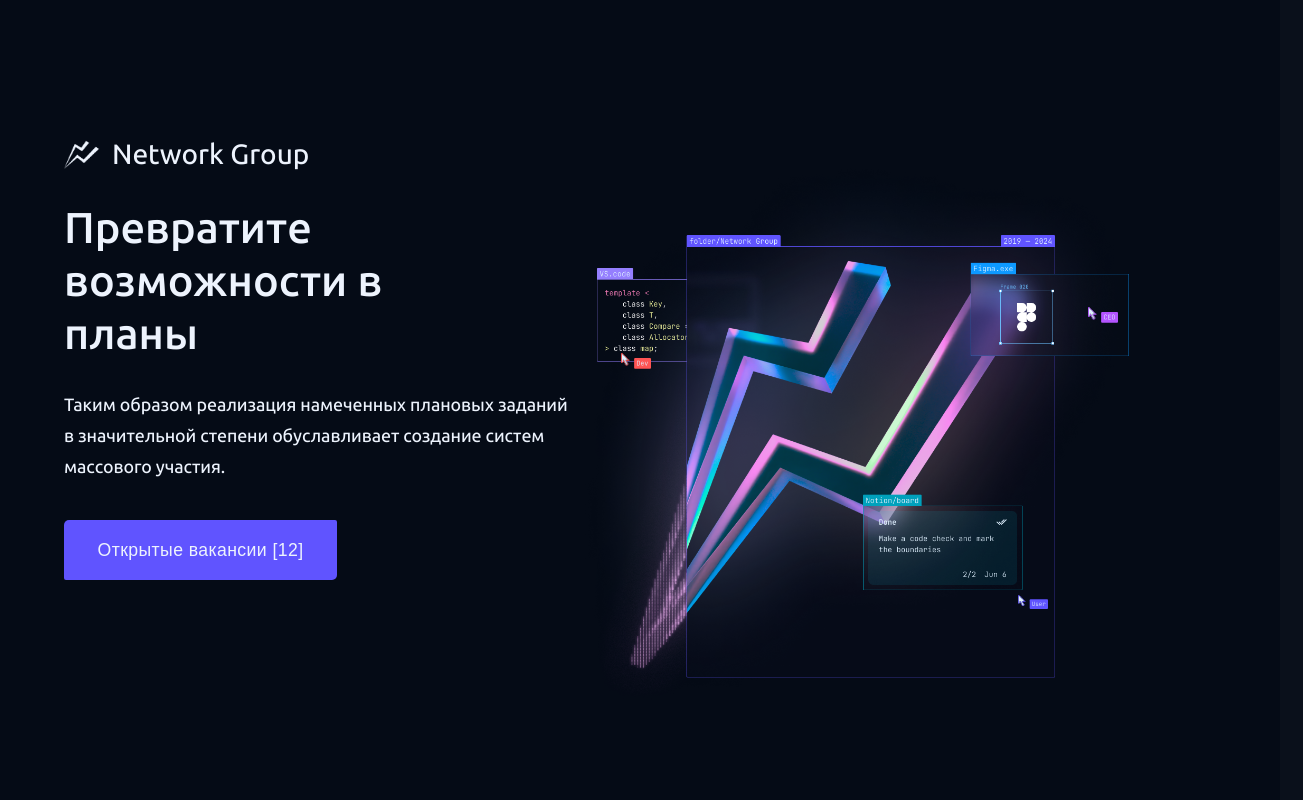
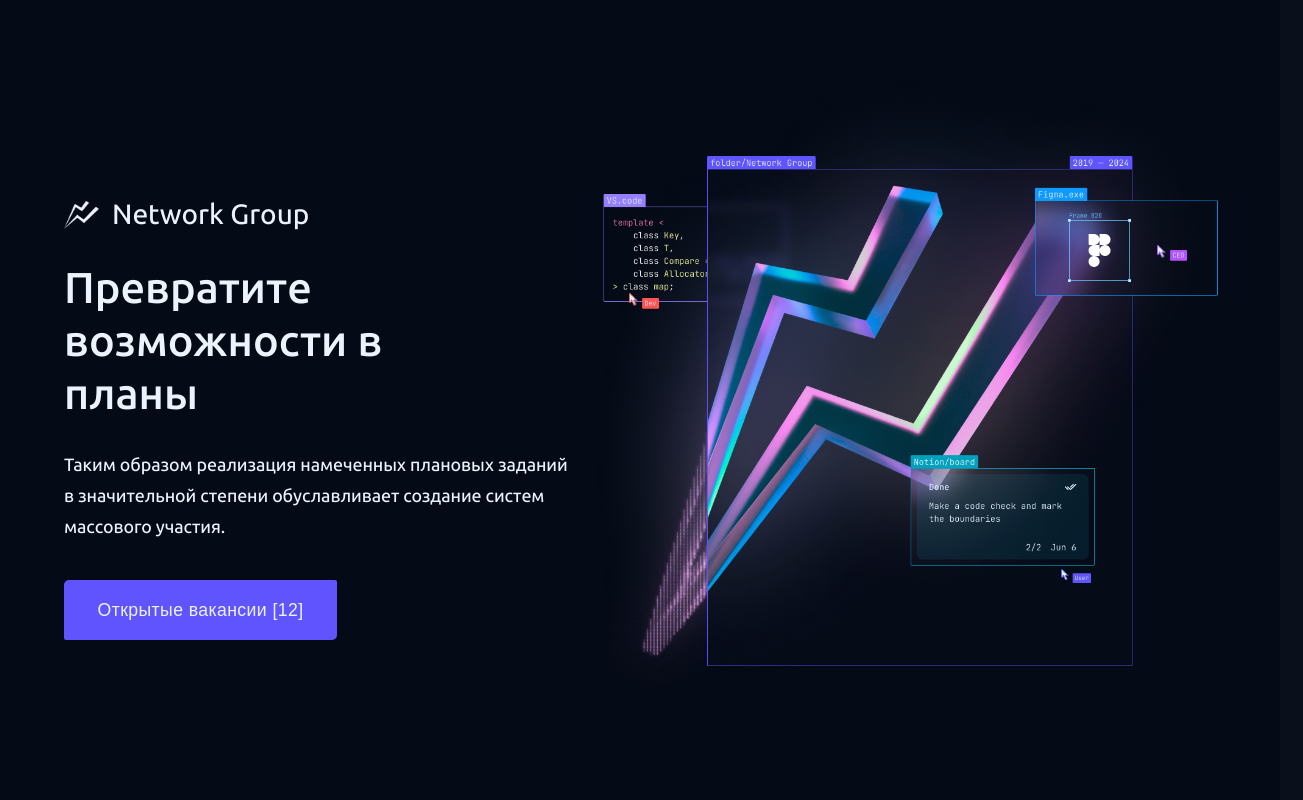
Before and after one commit to abdulhafiz7156/network-group, a Vue app: page / in a window 1280 px wide. Shown: the top 800 px of the page, 1303 px wide, since content can reach past the window. Built offline with nearby package versions, Linux system fonts and the light colour scheme; a web font is replaced by a local one.

Commit message:
1200px first-block bug fixed ✔

```diff
--- a/src/App.vue
+++ b/src/App.vue
@@ -222,10 +222,39 @@ export default {
     const showTooltip = (event, point) => {
       tooltip.value.city = point.city;
       tooltip.value.employees = point.employees;
-      tooltip.value.x = point.x + 107;
-      tooltip.value.y = point.y + 105;
+      const width = window.innerWidth;
+
+      if (width >= 1920) {
+        tooltip.value.x = point.x + 107;
+        tooltip.value.y = point.y + 105;
+      } else if(width >= 1600){
+        tooltip.value.x = point.x + 100;
+        tooltip.value.y = point.y + 100;
+      } else if (width >= 1439) {
+        tooltip.value.x = point.x - 10;
+        tooltip.value.y = point.y + 50;
+      } else if (width >= 1280) {
+        tooltip.value.x = point.x - 100;
+        tooltip.value.y = point.y - 100;
+      } else if (width >= 1024) {
+        tooltip.value.x = point.x - 100;
+        tooltip.value.y = point.y + 20;
+      } else if (width >= 768) {
+        tooltip.value.x = point.x - 300;
+        tooltip.value.y = point.y - 50;
+      }
+
+      // if(window.innerWidth < 1600){
+      //   tooltip.value.x = point.x - 40;
+      //   tooltip.value.y = point.y + 40;
+      // } else
+      // } else if(window.innerWidth >= 1439){
+      //   tooltip.value.x = point.x + 1000;
+      //   tooltip.value.y = point.y + 1000;
+      // }
+
       tooltip.value.visible = true;
-      activePoint.value = point; // Устанавливаем активный круг
+      activePoint.value = point;
     };
 
     const hideTooltip = () => {
@@ -604,8 +633,8 @@ export default {
                   <g v-for="(point, index) in userPoints" :key="index">
                     <!-- Большой круг для захвата событий -->
                     <rect
-                        :x="point.x - 10"
-                        :y="point.y - 10"
+                        :x="point.x - 400"
+                        :y="point.y - 400"
                         width="20"
                         height="20"
                         class="city"
--- a/src/assets/css/media.css
+++ b/src/assets/css/media.css
@@ -5,7 +5,7 @@
 
     .first-block__img-div img:nth-child(2) {
         position: absolute;
-        bottom: -12%;
+        bottom: -10%;
         right: 25%;
     }
 
@@ -138,24 +138,29 @@
 
     .first-block__img-div .cursors img:nth-child(1) {
         position: absolute;
-        top: 21%;
-        right: 13%;
+        top: 13%;
+        right: 14%;
     }
 
     .first-block__img-div img:nth-child(2) {
         position: absolute;
-        bottom: -7%;
-        right: 25%;
+        bottom: -3%;
+        right: 28%;
     }
 
     .first-block__img-div img:nth-child(3) {
         position: absolute;
-        bottom: 43%;
-        left: -8%;
+        bottom: 51%;
+        left: -6%;
     }
 
     .first-block__text-div {
-        margin-top: 140px;
+        margin-top: 200px;
+    }
+
+    .first-block__img__div__img {
+        width: 750px;
+        margin-top: 0px;
     }
 
     .third-block__card {
```
